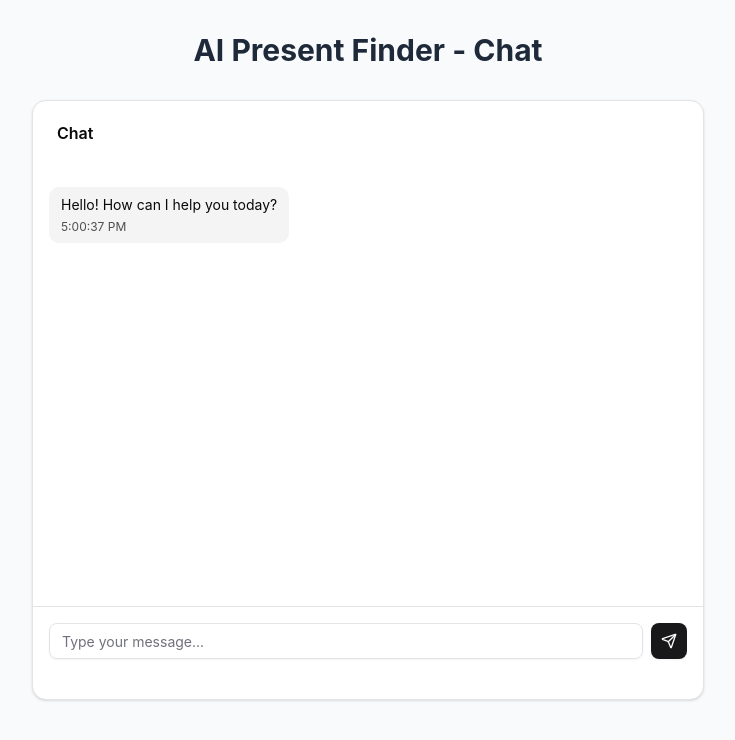
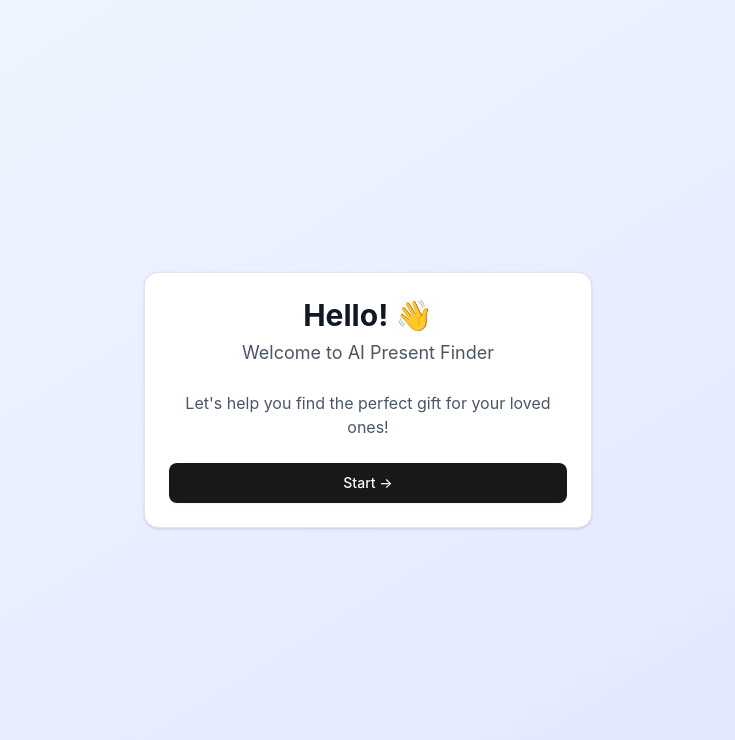
Before and after one commit to Generacja-Cuzi/ai-present-finder, a React (Vite) app in the folder frontend/: page / in a window 1280 px wide. Shown: the top 740 px of the page, without its empty margins (272-1007 px from the left). Built offline with nearby package versions, Linux system fonts and the light colour scheme.

Commit message:
refactor(frontend): extract chat view

```diff
--- a/frontend/src/features/chat/components/chat-view.tsx
+++ b/frontend/src/features/chat/components/chat-view.tsx
@@ -12,7 +12,7 @@ interface Message {
   timestamp: Date
 }
 
-export function ChatUI() {
+export function ChatView() {
   const [messages, setMessages] = useState<Array<Message>>([
     {
       id: '1',
--- a/frontend/src/integrations/sse/use-sse-connection.ts
+++ b/frontend/src/features/chat/hooks/use-sse-chat.ts
@@ -5,7 +5,7 @@ type SseState = string | null
 
 type SseAction = string
 
-export const useSseConnection = ({
+export const useSseChat = ({
   clientId,
   eventName = 'message',
 }: {
--- /dev/null
+++ b/frontend/src/features/home/components/home-view.tsx
@@ -0,0 +1,34 @@
+import { Link } from '@tanstack/react-router'
+import { Button } from '@/components/ui/button'
+import {
+  Card,
+  CardContent,
+  CardDescription,
+  CardHeader,
+  CardTitle,
+} from '@/components/ui/card'
+
+export function HomeView() {
+  return (
+    <div className="min-h-screen flex items-center justify-center bg-gradient-to-br from-blue-50 to-indigo-100 dark:from-gray-900 dark:to-gray-800">
+      <Card className="w-full max-w-md mx-4">
+        <CardHeader className="text-center">
+          <CardTitle className="text-3xl font-bold text-gray-900 dark:text-white">
+            Hello! 👋
+          </CardTitle>
+          <CardDescription className="text-lg text-gray-600 dark:text-gray-300">
+            Welcome to AI Present Finder
+          </CardDescription>
+        </CardHeader>
+        <CardContent className="text-center">
+          <p className="text-gray-600 dark:text-gray-300 mb-6">
+            Let's help you find the perfect gift for your loved ones!
+          </p>
+          <Button size="lg" className="w-full" asChild>
+            <Link to="/chat">Start →</Link>
+          </Button>
+        </CardContent>
+      </Card>
+    </div>
+  )
+}
--- a/frontend/src/routeTree.gen.ts
+++ b/frontend/src/routeTree.gen.ts
@@ -9,8 +9,14 @@
 // Additionally, you should also exclude this file from your linter and/or formatter to prevent it from being checked or modified.
 
 import { Route as rootRouteImport } from './routes/__root'
+import { Route as ChatRouteImport } from './routes/chat'
 import { Route as IndexRouteImport } from './routes/index'
 
+const ChatRoute = ChatRouteImport.update({
+  id: '/chat',
+  path: '/chat',
+  getParentRoute: () => rootRouteImport,
+} as any)
 const IndexRoute = IndexRouteImport.update({
   id: '/',
   path: '/',
@@ -19,28 +25,39 @@ const IndexRoute = IndexRouteImport.update({
 
 export interface FileRoutesByFullPath {
   '/': typeof IndexRoute
+  '/chat': typeof ChatRoute
 }
 export interface FileRoutesByTo {
   '/': typeof IndexRoute
+  '/chat': typeof ChatRoute
 }
 export interface FileRoutesById {
   __root__: typeof rootRouteImport
   '/': typeof IndexRoute
+  '/chat': typeof ChatRoute
 }
 export interface FileRouteTypes {
   fileRoutesByFullPath: FileRoutesByFullPath
-  fullPaths: '/'
+  fullPaths: '/' | '/chat'
   fileRoutesByTo: FileRoutesByTo
-  to: '/'
-  id: '__root__' | '/'
+  to: '/' | '/chat'
+  id: '__root__' | '/' | '/chat'
   fileRoutesById: FileRoutesById
 }
 export interface RootRouteChildren {
   IndexRoute: typeof IndexRoute
+  ChatRoute: typeof ChatRoute
 }
 
 declare module '@tanstack/react-router' {
   interface FileRoutesByPath {
+    '/chat': {
+      id: '/chat'
+      path: '/chat'
+      fullPath: '/chat'
+      preLoaderRoute: typeof ChatRouteImport
+      parentRoute: typeof rootRouteImport
+    }
     '/': {
       id: '/'
       path: '/'
@@ -53,6 +70,7 @@ declare module '@tanstack/react-router' {
 
 const rootRouteChildren: RootRouteChildren = {
   IndexRoute: IndexRoute,
+  ChatRoute: ChatRoute,
 }
 export const routeTree = rootRouteImport
   ._addFileChildren(rootRouteChildren)
--- /dev/null
+++ b/frontend/src/routes/chat.tsx
@@ -0,0 +1,19 @@
+import { createFileRoute } from '@tanstack/react-router'
+import { ChatView } from '../features/chat/components/chat-view'
+
+export const Route = createFileRoute('/chat')({
+  component: ChatPage,
+})
+
+function ChatPage() {
+  return (
+    <div className="min-h-screen bg-gray-50 py-8">
+      <div className="container mx-auto px-4">
+        <h1 className="text-3xl font-bold text-center mb-8 text-gray-800">
+          AI Present Finder - Chat
+        </h1>
+        <ChatView />
+      </div>
+    </div>
+  )
+}
--- a/frontend/src/routes/index.tsx
+++ b/frontend/src/routes/index.tsx
@@ -1,19 +1,10 @@
 import { createFileRoute } from '@tanstack/react-router'
-import { ChatUI } from '../features/chat/components/chat-view'
+import { HomeView } from '../features/home/components/home-view'
 
 export const Route = createFileRoute('/')({
   component: App,
 })
 
 function App() {
-  return (
-    <div className="min-h-screen bg-gray-50 py-8">
-      <div className="container mx-auto px-4">
-        <h1 className="text-3xl font-bold text-center mb-8 text-gray-800">
-          AI Present Finder - Chat
-        </h1>
-        <ChatUI />
-      </div>
-    </div>
-  )
+  return <HomeView />
 }
```
